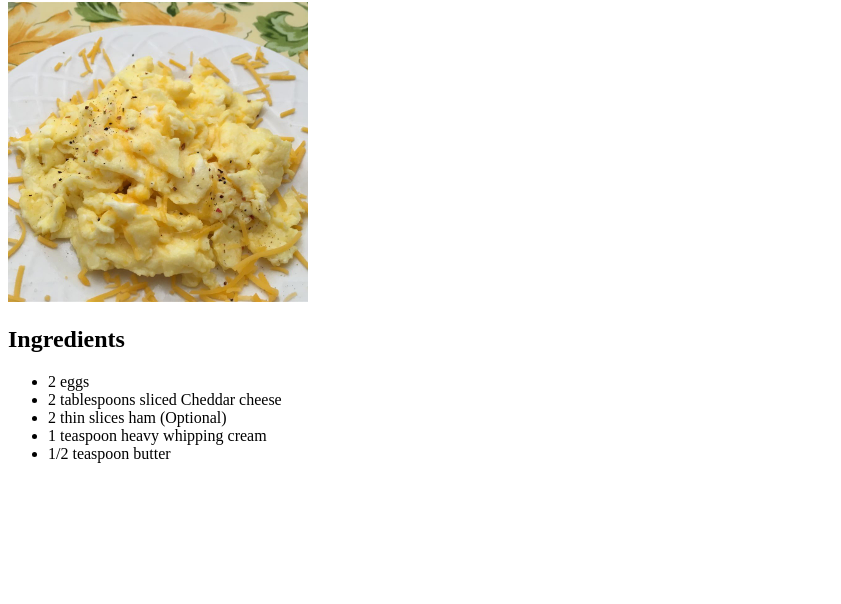
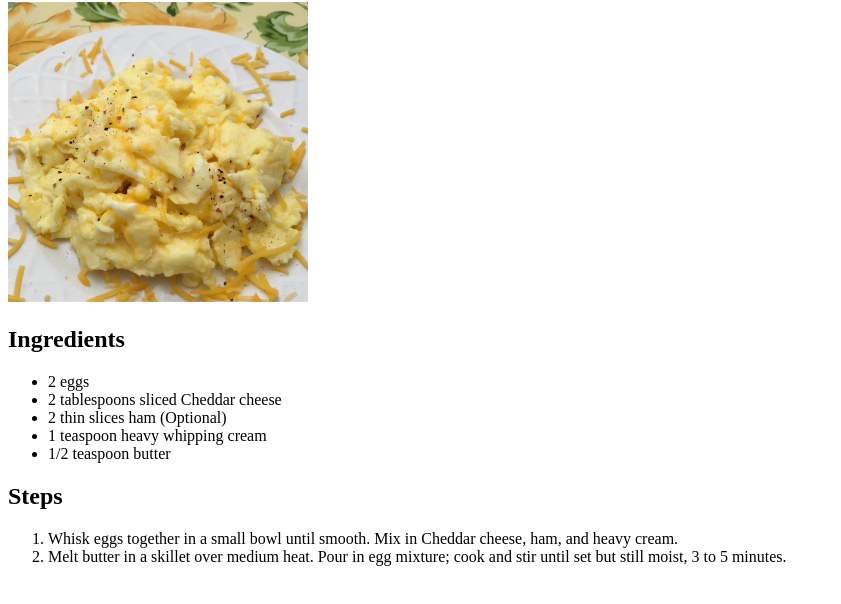
Before and after one commit to Alkylaid/odin-recipes, a plain HTML site: page recipes/scrambledeggs.html in a window 1280 px wide. Shown: the part 78-682 px from the top of the page, without its empty margins (0-841 px from the left). Drawn offline with Linux system fonts and the light colour scheme.

Commit message:
Add steps for making scrambled eggs

```diff
--- a/recipes/scrambledeggs.html
+++ b/recipes/scrambledeggs.html
@@ -18,5 +18,10 @@
             <li>1 teaspoon heavy whipping cream</li>
             <li>1/2 teaspoon butter</li>
         </ul>
+        <h2>Steps</h2>
+        <ol>
+            <li>Whisk eggs together in a small bowl until smooth. Mix in Cheddar cheese, ham, and heavy cream.</li>
+            <li>Melt butter in a skillet over medium heat. Pour in egg mixture; cook and stir until set but still moist, 3 to 5 minutes.</li>
+        </ol>
     </body>
 </html>
```
